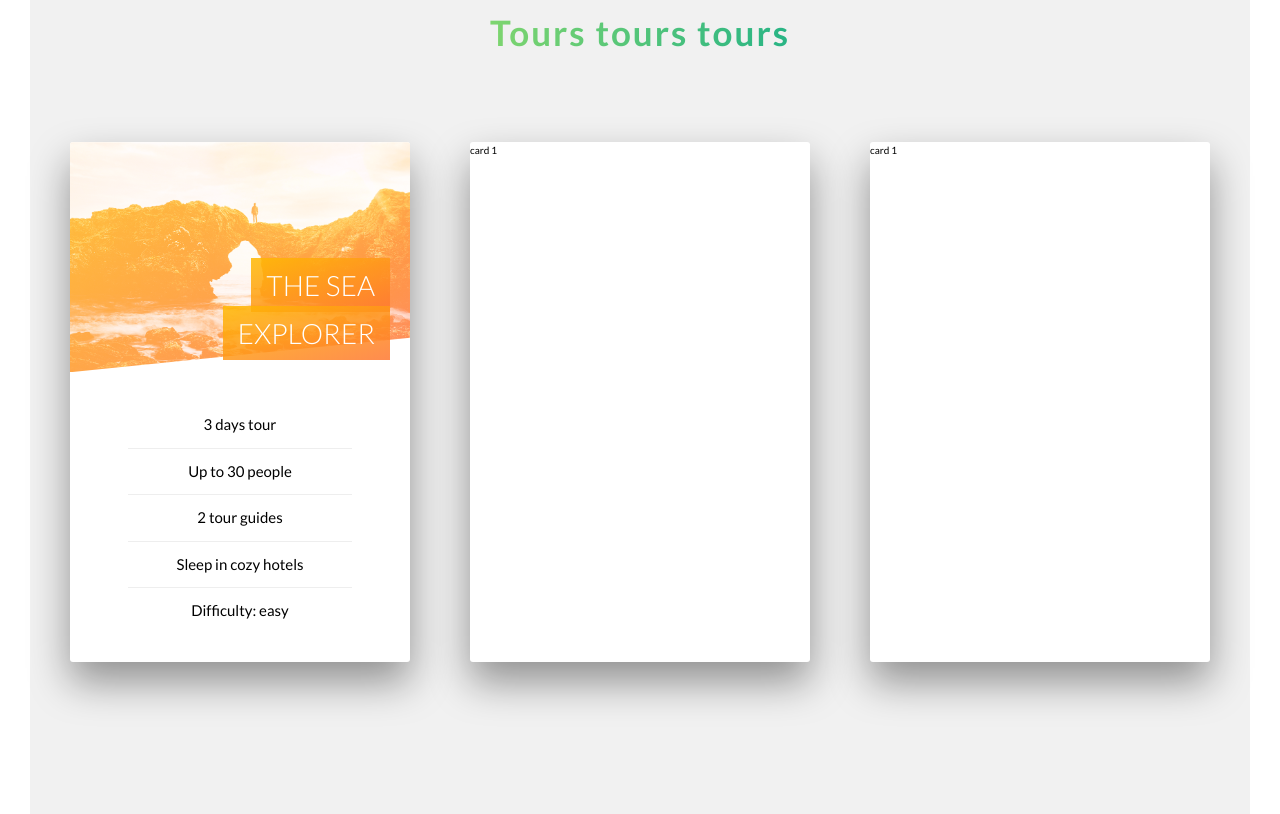
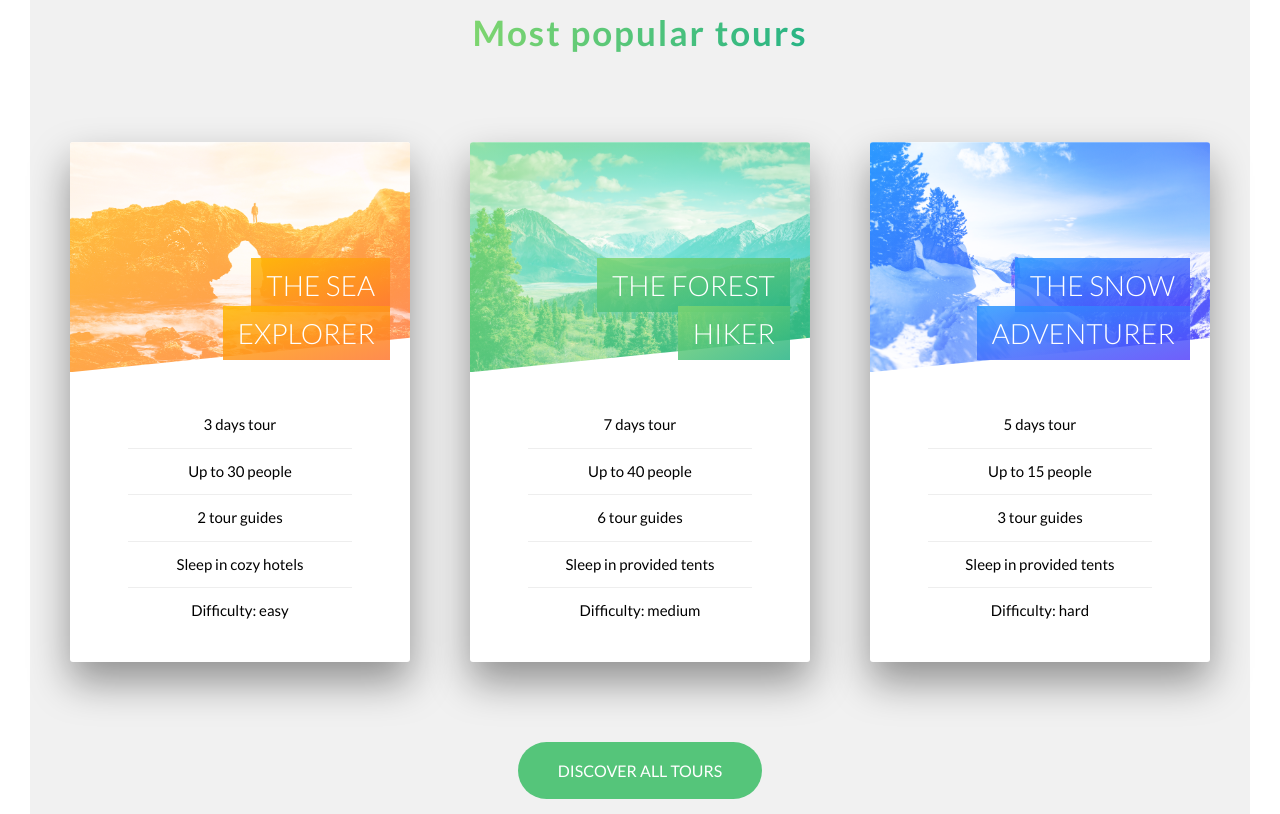
Before and after one commit to SimonisManolis/Natours, a website: page index.html in a window 1280 px wide. Shown: the part 2426-3240 px from the top of the page. Drawn offline with Linux system fonts and the light colour scheme.

Commit message:
section tours completed

```diff
--- a/index.html
+++ b/index.html
@@ -100,7 +100,7 @@
             <section class="section-tours">
                 <div class="u-center-text u-margin-bottom-big">
                     <h2 class="heading-secondary">
-                        Tours tours tours
+                        Most popular tours
                     </h2>
                 </div>
                 <div class="row">
@@ -123,31 +123,92 @@
                                     </ul>
                                 </div>
                             </div>
-                            <div class="card__side card__side--back card__side--back-orange">
-                                card 2
+                            <div class="card__side card__side--back card__side--back-1">
+                                <div class="card__cta">
+                                    <div class="card__price-box">
+                                        <div class="card__price-only">
+                                            Only
+                                            <div class="card__price-value">
+                                                $249
+                                            </div>
+                                        </div>
+                                    </div>
+                                    <a href="#" class="btn btn--white">book now</a>
+                                </div>
                             </div>
                         </div>
                     </div>
                     <div class="col-1-of-3">
                         <div class="card">
                             <div class="card__side card__side--front">
-                                card 1
+                                <div class="card__picture card__picture--2">
+                                    &nbsp;
+                                </div>
+                                <h4 class="card__heading">
+                                    <span class="card__heading-span card__heading-span--2">The forest hiker</span>
+                                </h4>
+                                <div class="card__details">
+                                    <ul>
+                                        <li>7 days tour</li>
+                                        <li>Up to 40 people</li>
+                                        <li>6 tour guides</li>
+                                        <li>Sleep in provided tents</li>
+                                        <li>Difficulty: medium</li>
+                                    </ul>
+                                </div>
                             </div>
-                            <div class="card__side card__side--back card__side--back-green">
-                                card 2
+                            <div class="card__side card__side--back card__side--back-2">
+                                <div class="card__cta">
+                                    <div class="card__price-box">
+                                        <div class="card__price-only">
+                                            Only
+                                            <div class="card__price-value">
+                                                $499
+                                            </div>
+                                        </div>
+                                    </div>
+                                    <a href="#" class="btn btn--white">book now</a>
+                                </div>
                             </div>
                         </div>
                     </div>
                     <div class="col-1-of-3">
                         <div class="card">
                             <div class="card__side card__side--front">
-                                card 1
+                                <div class="card__picture card__picture--3">
+                                    &nbsp;
+                                </div>
+                                <h4 class="card__heading">
+                                    <span class="card__heading-span card__heading-span--3">The snow adventurer</span>
+                                </h4>
+                                <div class="card__details">
+                                    <ul>
+                                        <li>5 days tour</li>
+                                        <li>Up to 15 people</li>
+                                        <li>3 tour guides</li>
+                                        <li>Sleep in provided tents</li>
+                                        <li>Difficulty: hard</li>
+                                    </ul>
+                                </div>
                             </div>
-                            <div class="card__side card__side--back card__side--back-blue">
-                                card 2
+                            <div class="card__side card__side--back card__side--back-3">
+                                <div class="card__cta">
+                                    <div class="card__price-box">
+                                        <div class="card__price-only">
+                                            Only
+                                            <div class="card__price-value">
+                                                $899
+                                            </div>
+                                        </div>
+                                    </div>
+                                    <a href="#" class="btn btn--white">book now</a>
+                                </div>
                             </div>
                         </div>
                     </div>
+                </div>
+                <div class="u-center-text u-margin-bottom-big">
+                    <a href="#" class="btn btn--green">Discover all tours</a>
                 </div>
             </section>
         </main>
--- a/sass/components/_button.scss
+++ b/sass/components/_button.scss
@@ -35,6 +35,15 @@
 
         &::after {
             background-color: #fff;
+        }
+    }
+
+    &--green{
+        background-color: $color-primary;
+        color: white;
+
+        &::after {
+            background-color: $color-primary;
         }
     }
 
--- a/sass/components/_card.scss
+++ b/sass/components/_card.scss
@@ -25,17 +25,19 @@
 
             transform: rotateY(180deg);
 
-            &-orange {
+            &-1 {
                 background-image: linear-gradient(to right bottom ,$color-secondary-light, $color-secondary-dark);
             }
 
-            &-blue {
+            &-2 {
+                background-image: linear-gradient(to right bottom ,$color-primary-light, $color-primary-dark);
+            }
+
+            &-3 {
                 background-image: linear-gradient(to right bottom ,$color-tertiary-light, $color-tertiary-dark);
             }
 
-            &-green {
-                background-image: linear-gradient(to right bottom ,$color-primary-light, $color-primary-dark);
-            }
+
         }
     }
 
@@ -61,11 +63,11 @@
         }
 
         &--2{
-            background-image: url("../img/nat-5.jpg");
+            background-image: linear-gradient(to right bottom,$color-primary-light, $color-primary-dark),url("../img/nat-6.jpg");
         }
 
         &--3{
-            background-image: url("../img/nat-5.jpg");
+            background-image: linear-gradient(to right bottom,$color-tertiary-light, $color-tertiary-dark),url("../img/nat-7.jpg");
         }
     }
 
@@ -90,6 +92,16 @@
             background-image: linear-gradient(to right bottom,rgba($color-secondary-light, .85), rgba($color-secondary-dark, .85));
 
         }
+
+        &--2 {
+            background-image: linear-gradient(to right bottom,rgba($color-primary-light, .85), rgba($color-primary-dark, .85));
+
+        }
+
+        &--3 {
+            background-image: linear-gradient(to right bottom,rgba($color-tertiary-light, .85), rgba($color-tertiary-dark, .85));
+
+        }
     }
 
     &__details {
@@ -111,4 +123,28 @@
             }
         }
     }
+
+    &__cta{
+        position: absolute;
+        top: 50%;
+        left: 50%;
+        transform: translate(-50%, -50%);
+        text-align: center;
+        width: 90%;
+    }
+
+    &__price-box{
+        color: white;
+        margin-bottom: 8rem;
+    }
+
+    &__price-only {
+        font-size: 2rem;
+        text-transform: uppercase;
+    }
+
+    &__price-value {
+        font-size: 6rem;
+        font-weight: 100;
+    }
 }
--- a/sass/pages/home.scss
+++ b/sass/pages/home.scss
@@ -23,5 +23,5 @@
 .section-tours {
     background-color: $color-grey-light-1;
     margin-top: -10rem;
-    padding: 25rem 0 50rem 0;
+    padding: 25rem 0 5rem 0;
 }
```
Also changed, not shown: css/style.css.
